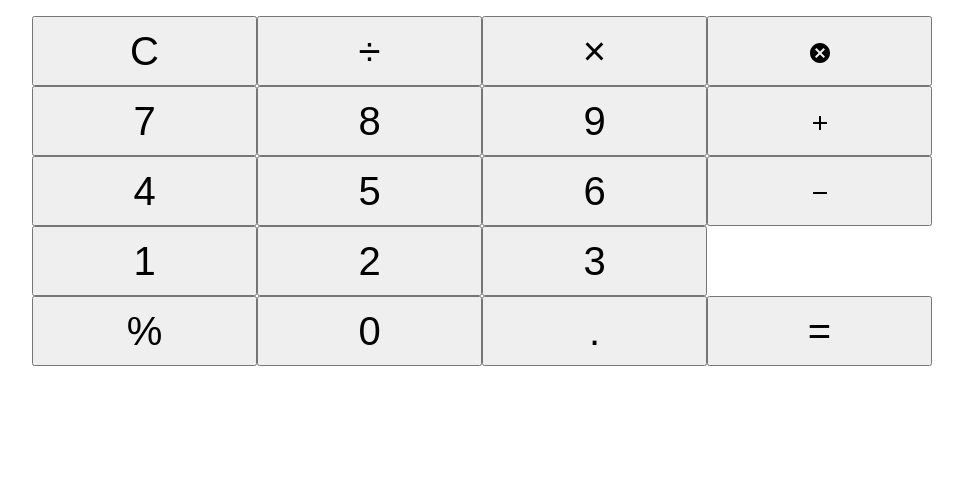
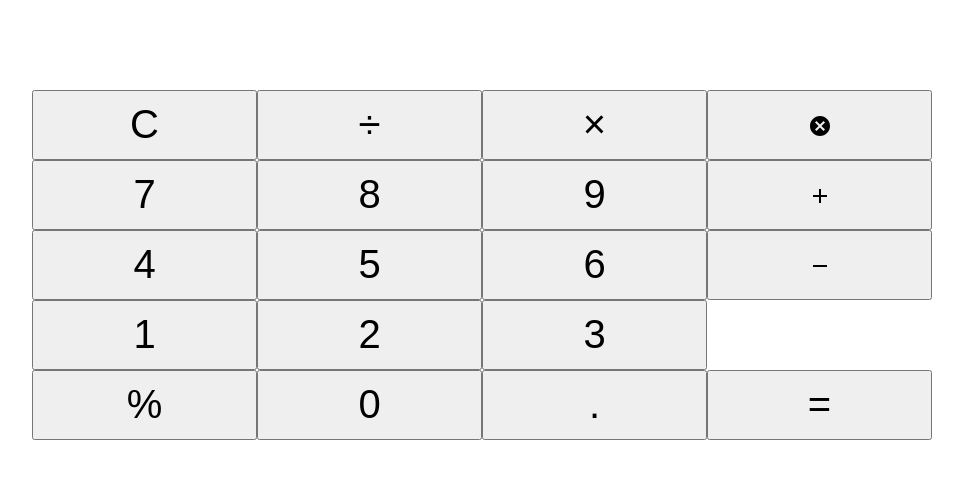
Before and after one commit to EugeneGohh/Calculator-Using-React, a React (Create React App) app: page / in a window 1280 px wide. Shown: the top 478 px of the page, without its empty margins (158-1121 px from the left). Built offline with nearby package versions, Linux system fonts and the light colour scheme.

Commit message:
Updated styling

```diff
--- a/src/components/style.css
+++ b/src/components/style.css
@@ -1,3 +1,7 @@
+body {
+  margin-top: 7%;
+}
+
 .result {
   height: 60px;
   background-color: #393e46;
```
